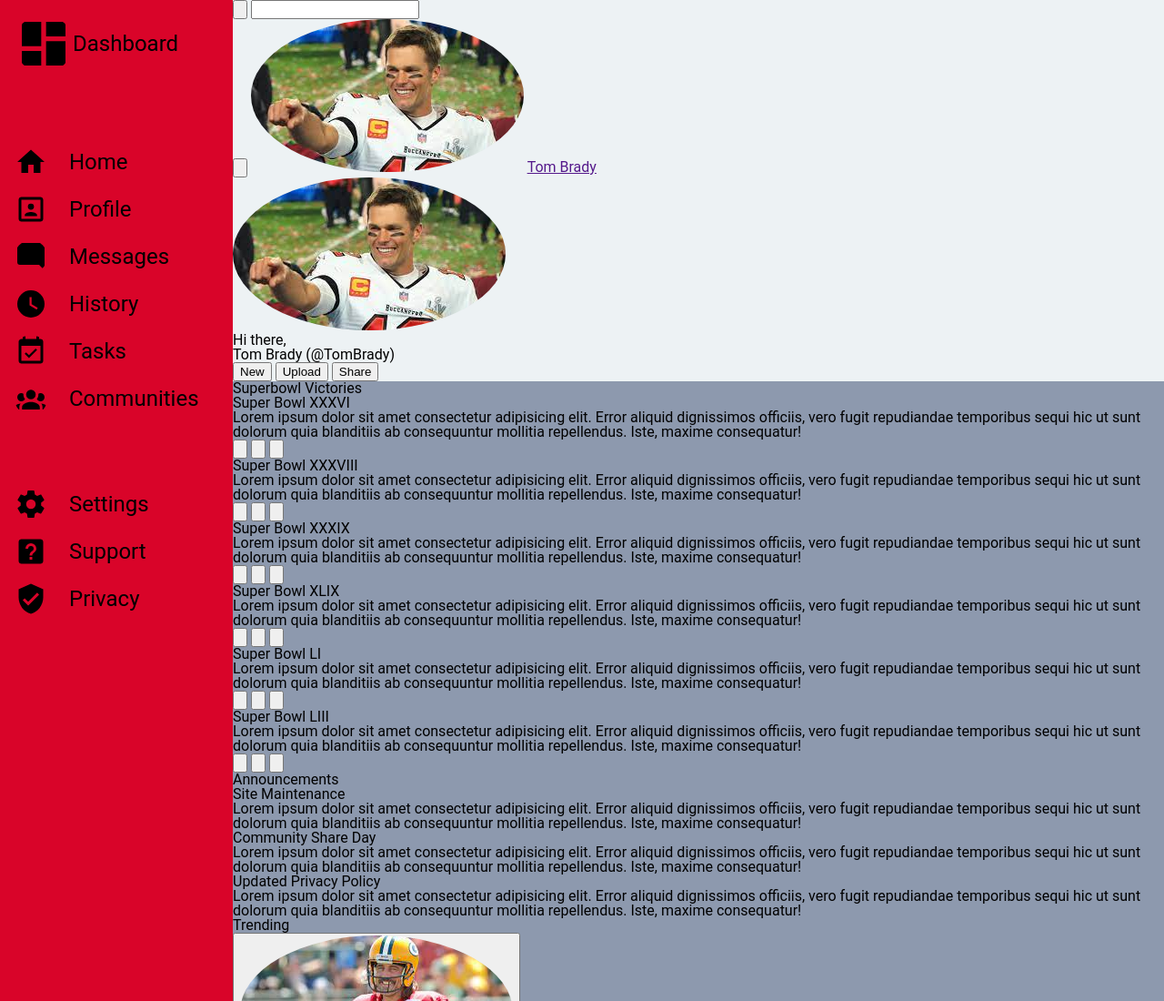
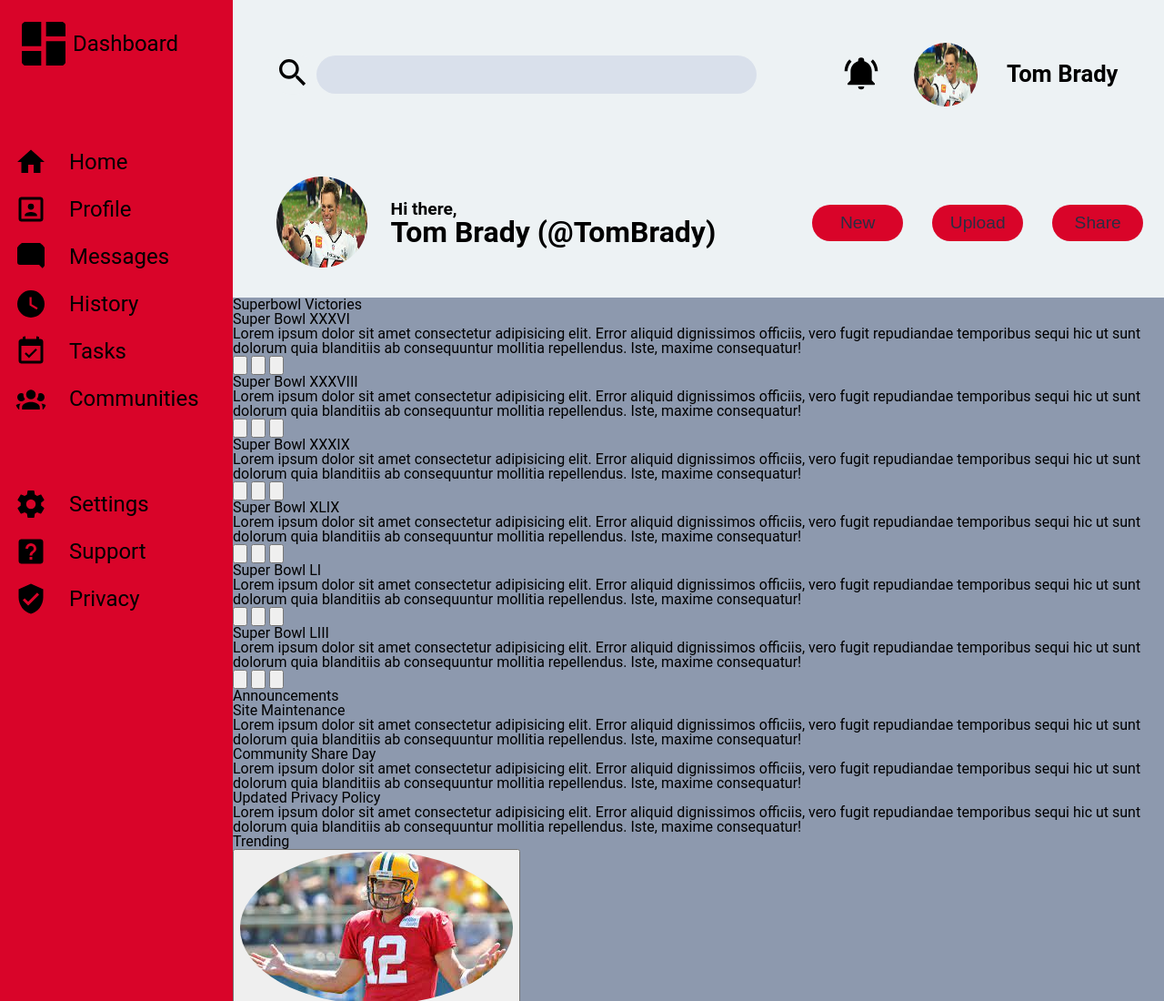
Before and after one commit to JoeyG214/admindashboard, a plain HTML site: page index.html in a window 1280 px wide. Shown: the top 1100 px of the page at 91% size. Drawn offline with Linux system fonts and the light colour scheme.

Commit message:
Added styling to header

```diff
--- a/index.html
+++ b/index.html
@@ -21,7 +21,7 @@
             <div class="profile">
                 <button><img src="./assets/bell-ring.svg" alt="Notification Bell Icon"></button>
                 <img src="./assets/tom.jpeg" alt="Image of Tom Brady">
-                <a href="">Tom Brady</a>
+                <p>Tom Brady</p>
             </div>
             <div class="greeting">
                 <div class="greeting-img">
--- a/style.css
+++ b/style.css
@@ -50,6 +50,7 @@
 }
 img {
     border-radius: 50%;
+
 }
 .container {
     display: grid;
@@ -57,9 +58,120 @@
     grid-template-rows: 1fr 5fr ;
 }
 
+
+
+
+
+
 .header {
     background-color: #edf2f4;
     grid-area: 1 / 2 / 1 / end ;
+    display: grid;
+    grid-template-columns: 3fr 2fr;
+    grid-template-rows: 1fr 1fr;
+}
+.header img {
+    border-radius: 50%;
+    width: 100px;
+    height: 100px;
+}
+.search {
+    grid-area: 1 / 1 / 2 / 2;
+    display: flex;
+    justify-content: flex-start;
+    align-items: center;
+    margin-left: 2.5rem;
+}
+
+.search button {
+    background-color: #edf2f4;
+    border-radius: 50%;
+    border: none;
+}
+
+.search button > img {
+    width: 40px;
+    height: 40px;
+}
+
+.search input {
+    background-color: #d9e0eb;
+    border-radius: 24px;
+    border: none;
+    width: 480px;
+    height: 40px;
+}
+
+.profile {
+    grid-area: 1 / 2 / 2 / end ;
+    display: flex;
+    justify-content: center;
+    align-items: center;
+    gap: 2rem;
+}
+
+.profile button {
+    background-color: #edf2f4;
+    border-radius: 50%;
+    border: none;
+}
+
+.profile button > img {
+    width: 40px;
+    height: 40px;
+}
+
+.profile > img {
+    width: 70px;
+    height: 70px;
+}
+
+.profile p {
+    font-weight: 700;
+    font-size: 1.6rem;
+}
+
+.greeting {
+    grid-area: 2 / 1 / 3 / 2;
+    display: flex;
+    justify-content: flex-start;
+    align-items: center;
+    gap: 1.6rem;
+    margin-left: 3rem;
+}
+
+.greeting-img > img {
+    width: 100px;
+    height: 100px;
+}
+
+.greeting-text > p:first-child {
+    font-weight: 700;
+    font-size: 1.2rem;
+}
+
+.greeting-text > p:last-child {
+    font-weight: 700;
+    font-size: 2rem;
+}
+
+.buttons {
+    grid-area: 2 / 2 / end / end;
+    display: flex;
+    align-items: center;
+    justify-content: center;
+    gap: 2rem;
+}
+
+.buttons > button {
+    color: #2b2d42;
+    background-color: #d90429;
+    border-style: none;
+    font-size: 1.2rem;
+    width: 100px;
+    height: 40px;
+    border: 0px;
+    border-radius: 24px;
 }
 
 
```
